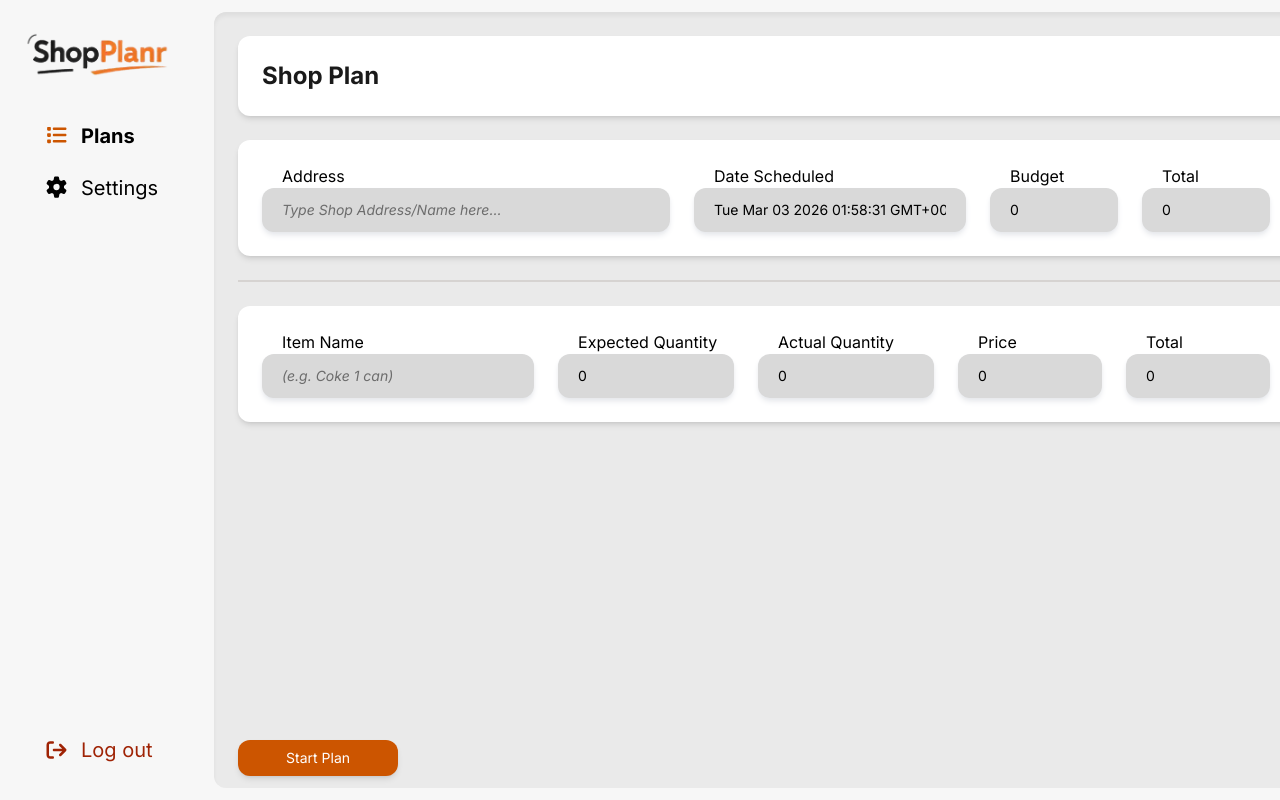
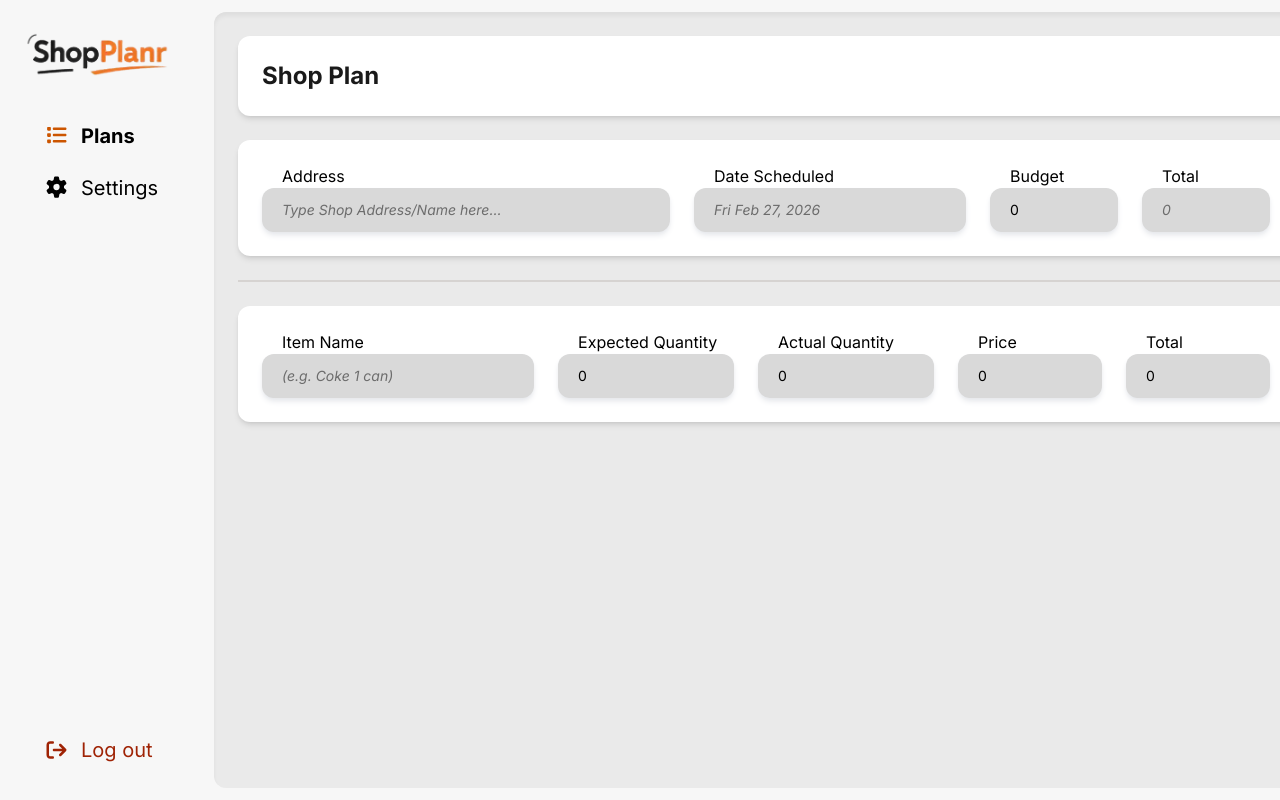
Before and after one commit to Just-Pyro/ShopPlanr-web, a React (Vite) app: page /shopplan in a window 1280 px wide. Shown: the top 800 px of the page. Built offline with nearby package versions, Linux system fonts and the light colour scheme; sample sign-in values are in the browser's storage.

Commit message:
ShopPlan page Flash button

```diff
--- a/src/pages/ShopPlan.jsx
+++ b/src/pages/ShopPlan.jsx
@@ -15,13 +15,7 @@ const ShopPlan = () => {
   const { state } = useLocation();
   const navigate = useNavigate();
   const [originalBudget, setOriginalBudget] = useState(0);
-  const [planInfo, setPlanInfo] = useState({
-    address: "",
-    date_scheduled: new Date(),
-    budget: 0,
-    status: 0,
-    number_of_items: 0,
-  });
+  const [planInfo, setPlanInfo] = useState({});
   const [itemList, setItemList] = useState([
     {
       id: 0,
```
